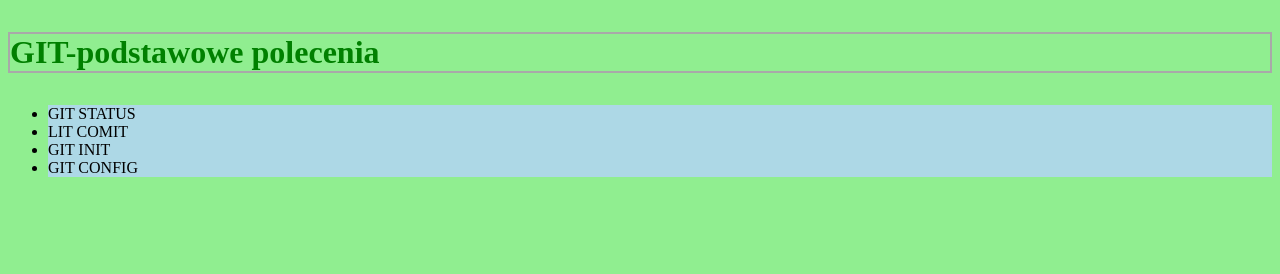
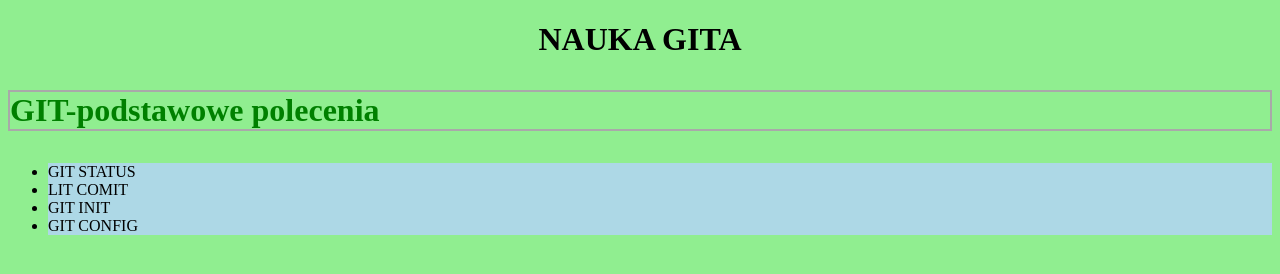
Before and after one commit to Vitalii-Shurkhal/AFM-1, a plain HTML site: page index.html in a window 1280 px wide. Drawn offline with Linux system fonts and the light colour scheme.

Commit message:
Changes index

```diff
--- a/index.html
+++ b/index.html
@@ -10,6 +10,10 @@
 
 <body>
 
+    <center>
+        <h1>NAUKA GITA</h1>
+    </center>
+
     <p>GIT-podstawowe polecenia</p>
     <ul>
         <li>git status</li>
@@ -19,6 +23,7 @@
     </ul>
 
 
+
     <script src="/script.js"></script>
 </body>
 
```
